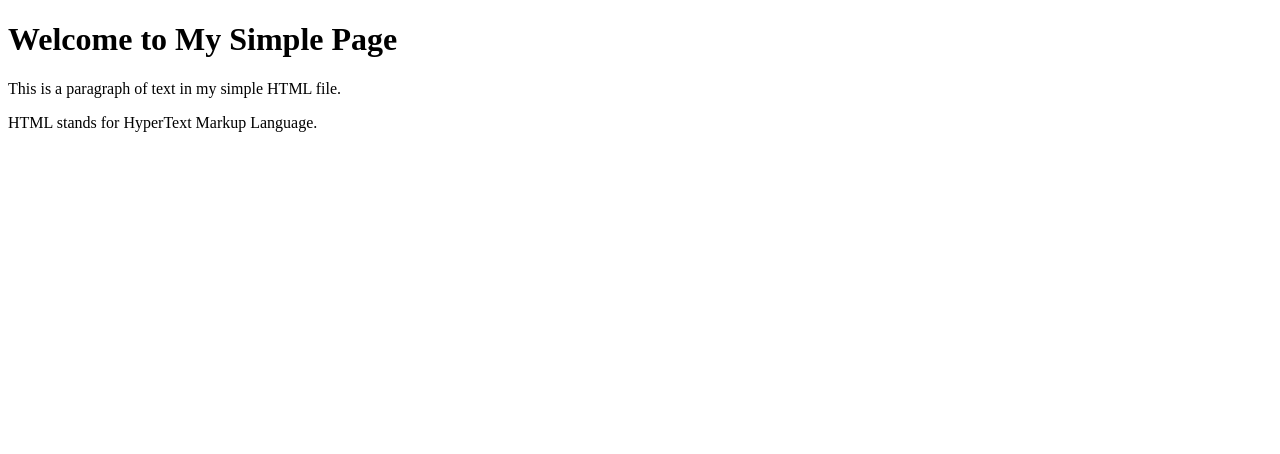
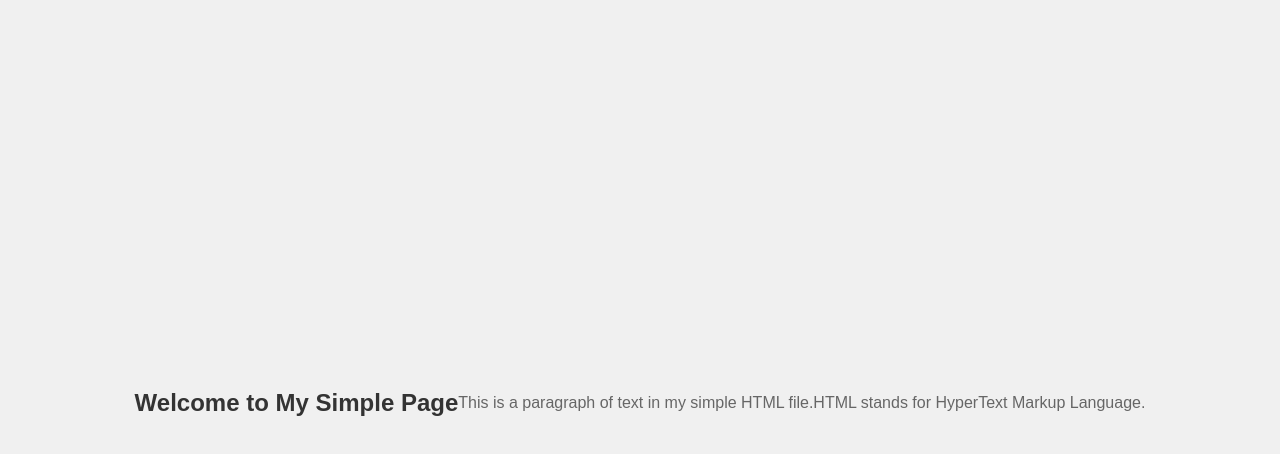
Before and after one commit to omaricraz/test2, a plain HTML site: page index.html in a window 1280 px wide. Drawn offline with Linux system fonts and the light colour scheme.

Commit message:
new style.css

```diff
--- a/index.html
+++ b/index.html
@@ -4,6 +4,7 @@
     <meta charset="UTF-8">
     <meta name="viewport" content="width=device-width, initial-scale=1.0">
     <title>Simple Text Page</title>
+    <link rel="stylesheet" href="style.css">
 </head>
 <body>
     <h1>Welcome to My Simple Page</h1>
--- /dev/null
+++ b/style.css
@@ -0,0 +1,38 @@
+/* style.css */
+
+/* General body styling */
+body {
+    font-family: Arial, sans-serif;
+    background-color: #f0f0f0;
+    margin: 0;
+    padding: 0;
+    display: flex;
+    justify-content: center;
+    align-items: center;
+    height: 100vh;
+}
+
+/* Container for centering content */
+.container {
+    background-color: #ffffff;
+    padding: 20px;
+    border-radius: 10px;
+    box-shadow: 0 4px 8px rgba(0, 0, 0, 0.1);
+    max-width: 600px;
+    text-align: center;
+}
+
+/* Heading styling */
+h1 {
+    color: #333333;
+    font-size: 24px;
+    margin-bottom: 10px;
+}
+
+/* Paragraph styling */
+p {
+    color: #666666;
+    font-size: 16px;
+    line-height: 1.5;
+    margin-bottom: 10px;
+}
```
